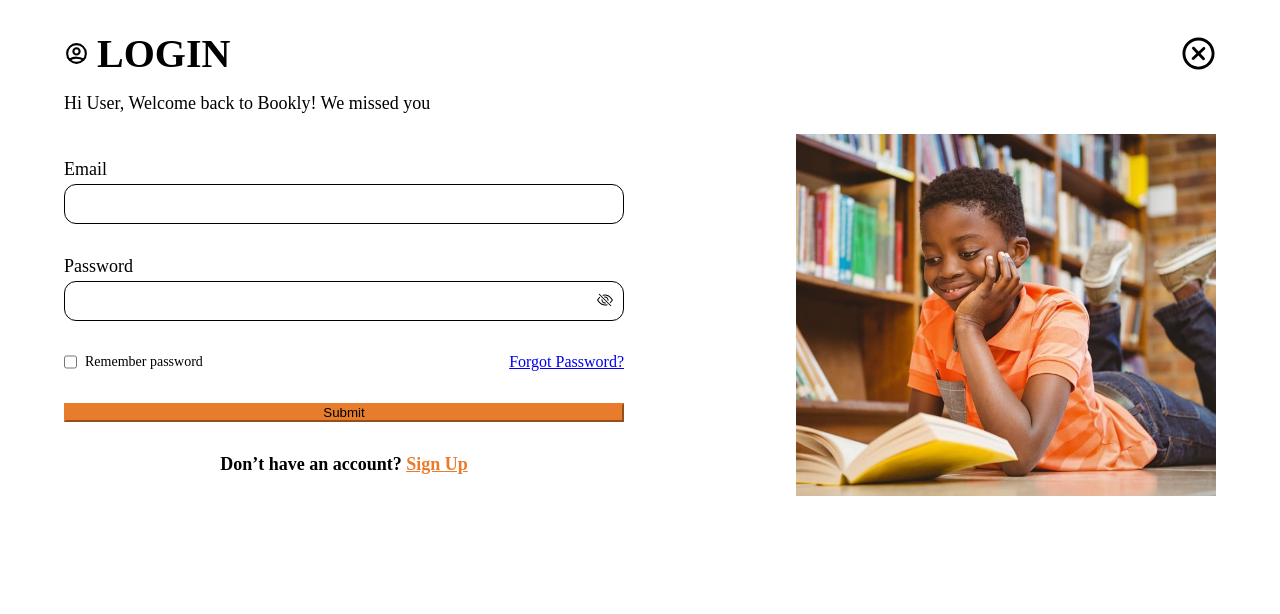
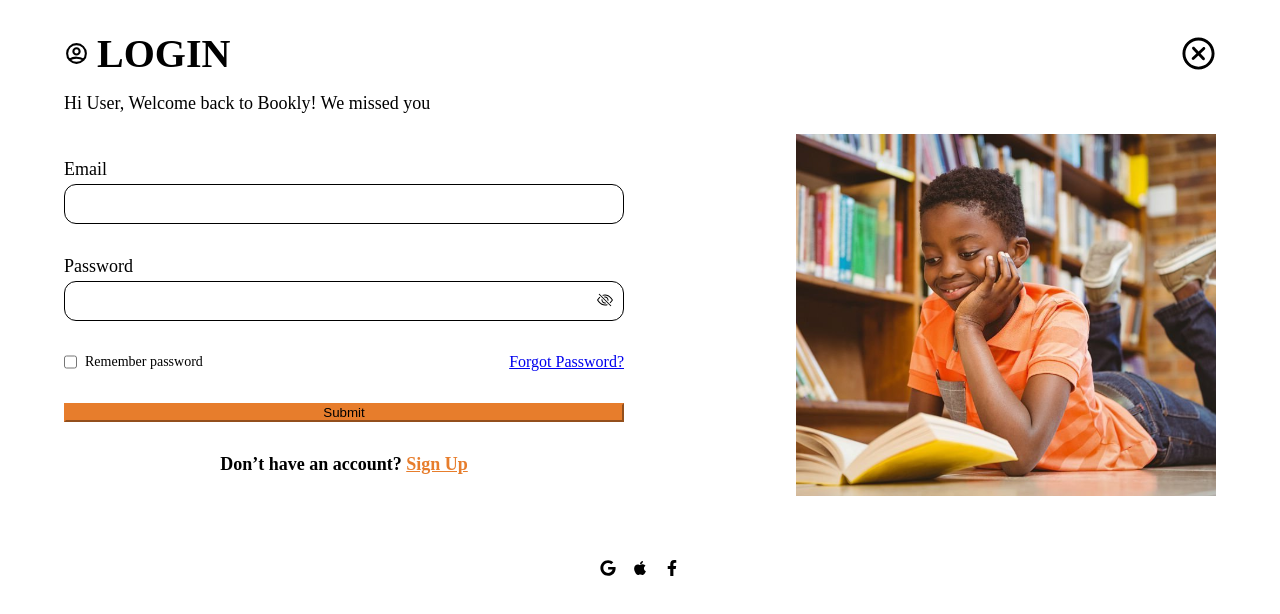
Before and after one commit to gift56/Bookly2.0, a React (Create React App) app: page / in a window 1280 px wide. Shown: the top 614 px of the page. Built offline with nearby package versions, Linux system fonts and the light colour scheme; the HTML template or start-up script is replaced by a standard one.

Commit message:
working on footer

```diff
--- a/src/components/Login.jsx
+++ b/src/components/Login.jsx
@@ -7,6 +7,7 @@ import { FaGoogle, FaApple, FaFacebookF } from "react-icons/fa";
 
 const Login = () => {
   const [eye, setEye] = useState(false);
+  const footerLinks = [<FaGoogle />, <FaApple />, <FaFacebookF />];
 
   const showPassword = () => {
     setEye(!eye);
@@ -60,6 +61,13 @@ const Login = () => {
               <img src={Image} alt="/" />
             </div>
           </div>
+          <div className="formFooter">
+            {footerLinks.map((links, index) => (
+              <div className="linkCard" key={index}>
+                {links}
+              </div>
+            ))}
+          </div>
         </div>
       </div>
     </div>
--- a/src/sass/form.scss
+++ b/src/sass/form.scss
@@ -2,6 +2,13 @@
     width: 90%;
     margin: 0 auto;
     margin-top: 30px;
+    .formFooter {
+        margin-top: 60px;
+        display: flex;
+        justify-content: center;
+        align-items: center;
+        gap: 1rem;
+    }
     .formHeader {
         display: flex;
         flex-direction: column;
```
